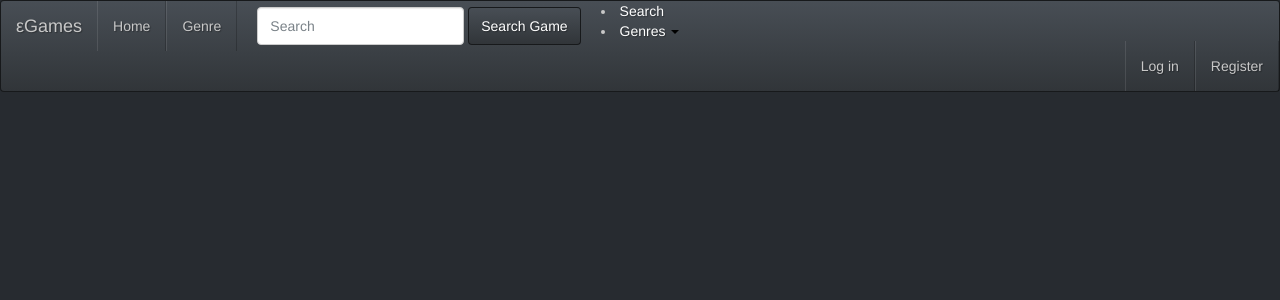
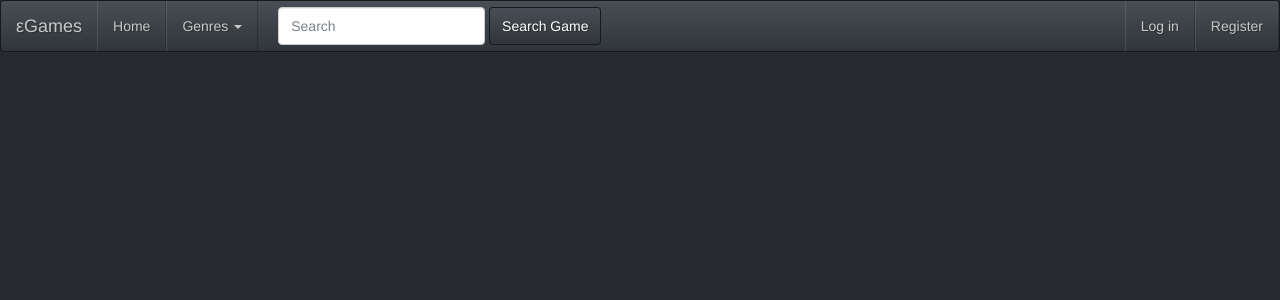
Before and after one commit to log0ymxm/epsilon-recommender, a Django app: template recommender/templates/genre_detail.html in a window 1280 px wide. Shown: the top 300 px of the page. Run offline with Django 3.2, Linux system fonts and the light colour scheme; the template is opened without the code that fills it, so the values that code supplies are empty; some libraries are stand-ins or nearby versions.

Commit message:
Fixed layout errors in base.html

```diff
--- a/recommender/templates/base.html
+++ b/recommender/templates/base.html
@@ -46,24 +46,8 @@
           <li class="{% if '/' == request.path %}active{% endif %}">
             <a href="{% url 'home' %}">Home</a>
           </li>
-
       <li class="{% if '/genre' == request.path %}active{% endif %}">
-      <a href="{% url 'genre' %}">Genre</a>
     </li>
-    <li>
-
-      <form class="navbar-form navbar-left" role="search" action="{% url 'search' %}" method="post">
-        {% csrf_token %}
-      <div class="form-group">
-        <input type="text" name="title" class="form-control" placeholder="Search">
-      </div>
-      <button type="submit" class="btn btn-default">Search Game</button>
-    </form>
-    </li>
-        </ul>
-	  <li class="{% if '/search' == request.path %}active{% endif %}">
-	    <a href="{% url 'search' %}">Search</a>
-	  </li>
        <li class="dropdown {% if '/genre' == request.path %}active{% endif %}">
          <a href="#" class="dropdown-toggle" data-toggle="dropdown">Genres <b class="caret"></b></a>
           <ul class="dropdown-menu" role="menu" aria-labelledby="dropdownMenu1">
@@ -74,6 +58,16 @@
              <li role="presentation"><a role="menuitem" tabindex="-1" href="#">Separated link</a></li>
           </ul>
         </li>
+    <li>
+      <form class="navbar-form navbar-left" role="search" action="{% url 'search' %}" method="post">
+        {% csrf_token %}
+      <div class="form-group">
+        <input type="text" name="title" class="form-control" placeholder="Search">
+      </div>
+      <button type="submit" class="btn btn-default">Search Game</button>
+    </form>
+    </li>
+        </ul>
        </ul>
         <ul class="nav navbar-nav navbar-right">
           {% if user.is_authenticated %}
```
